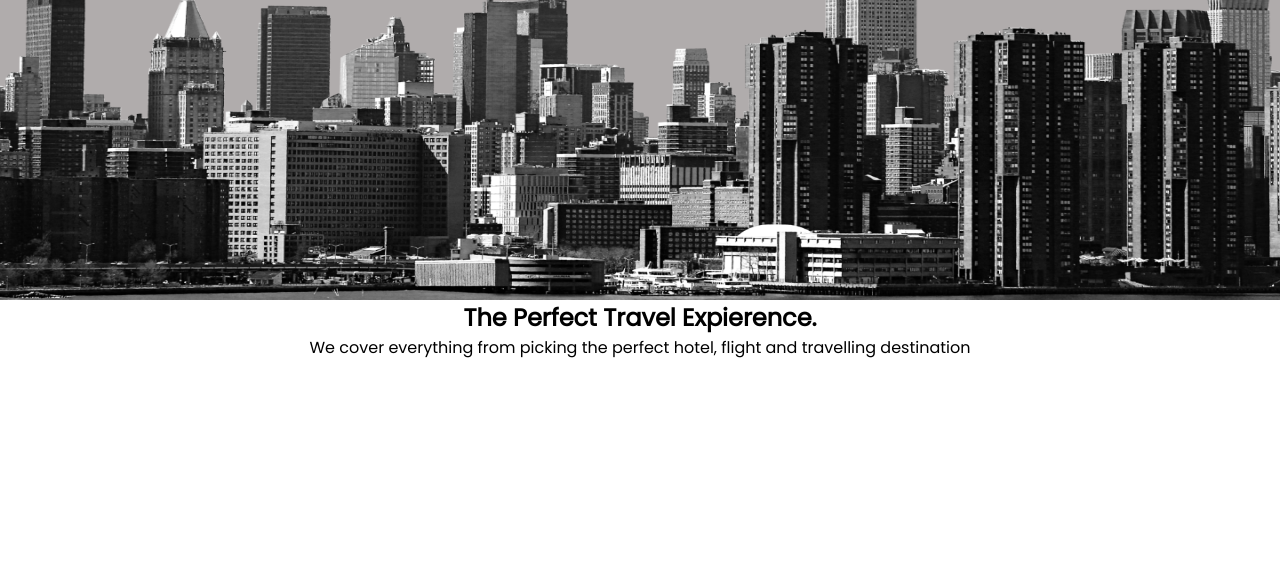
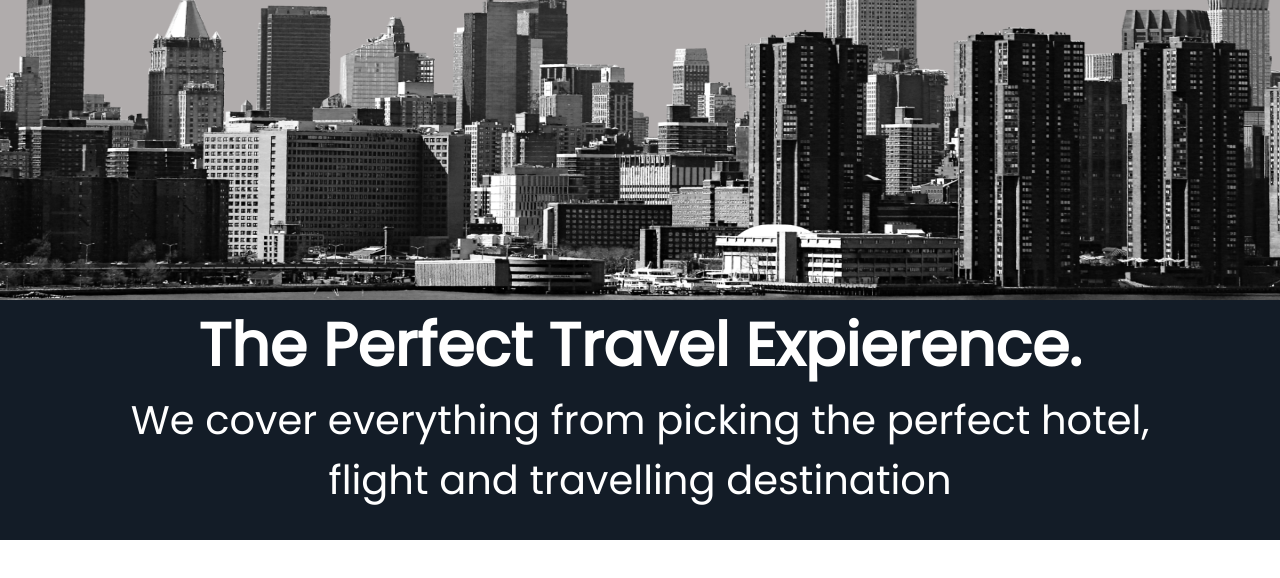
Before and after one commit to StaceyPeters01/p1-html-css, a plain HTML site: page w8/index.html in a window 1280 px wide. Shown: the part 1380-1958 px from the top of the page. Drawn offline with Linux system fonts and the light colour scheme; a web font is replaced by a local one.

Commit message:
header benefits color

```diff
--- a/w8/index.html
+++ b/w8/index.html
@@ -41,8 +41,10 @@
       <section id="benefits">
         <div id="header-benefits">
             <h2>The Perfect Travel Expierence.</h2>
-            <p>We cover everything from picking the perfect hotel, flight and travelling destination</p>
+            <p>We cover everything from picking the perfect hotel,</p>
+            <p>flight and travelling destination</p>
         </div>
+
       </section>
     </main>
 </body>
--- a/w8/style.css
+++ b/w8/style.css
@@ -3,6 +3,7 @@
     padding: 0;
     box-sizing: border-box;
     font-family: 'Poppins', sans-serif;
+    overflow-x: hidden;
 }
 nav{
     height: 10vh;
@@ -85,4 +86,8 @@ a {
     flex-direction: column;
     justify-content: flex-start;
     align-items: center;
+    color: white;
+    background-color: #131c27;
+    height: 30vh;
+    font-size: 5vh;
 }
```
